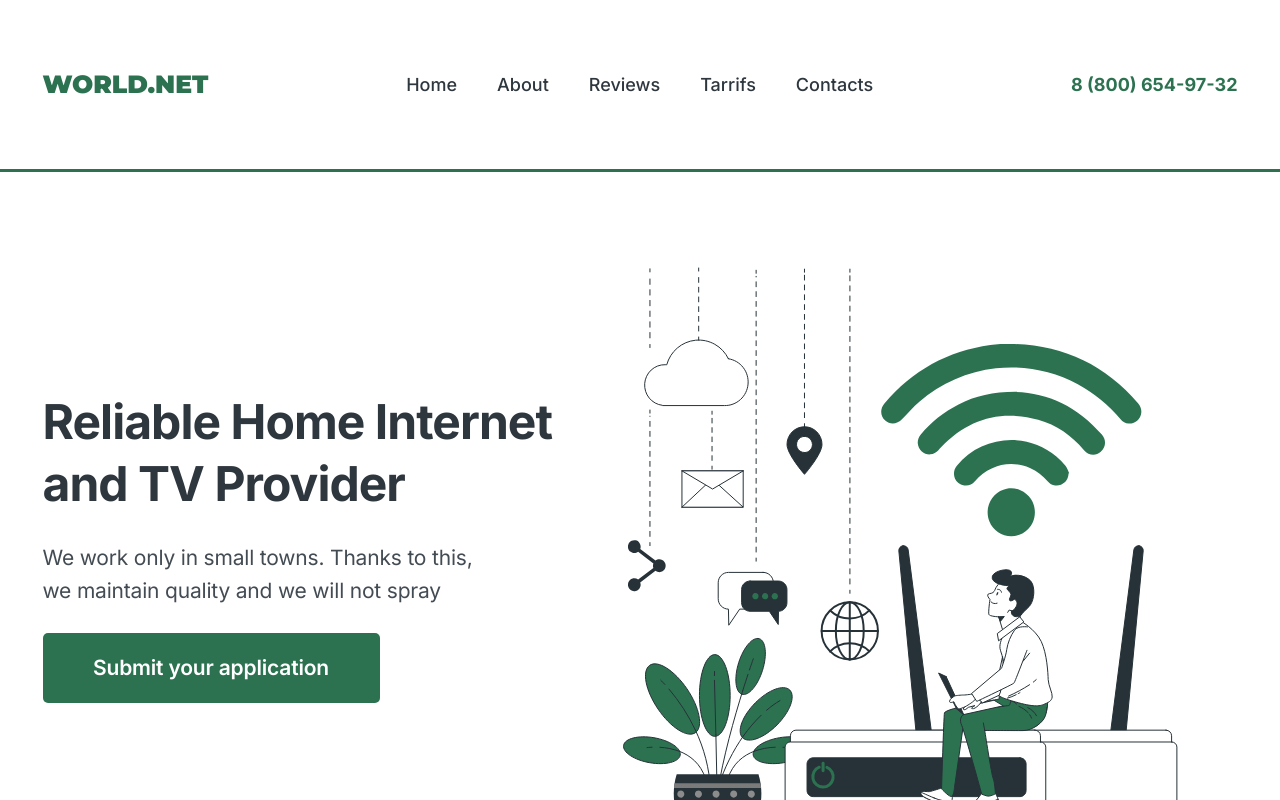
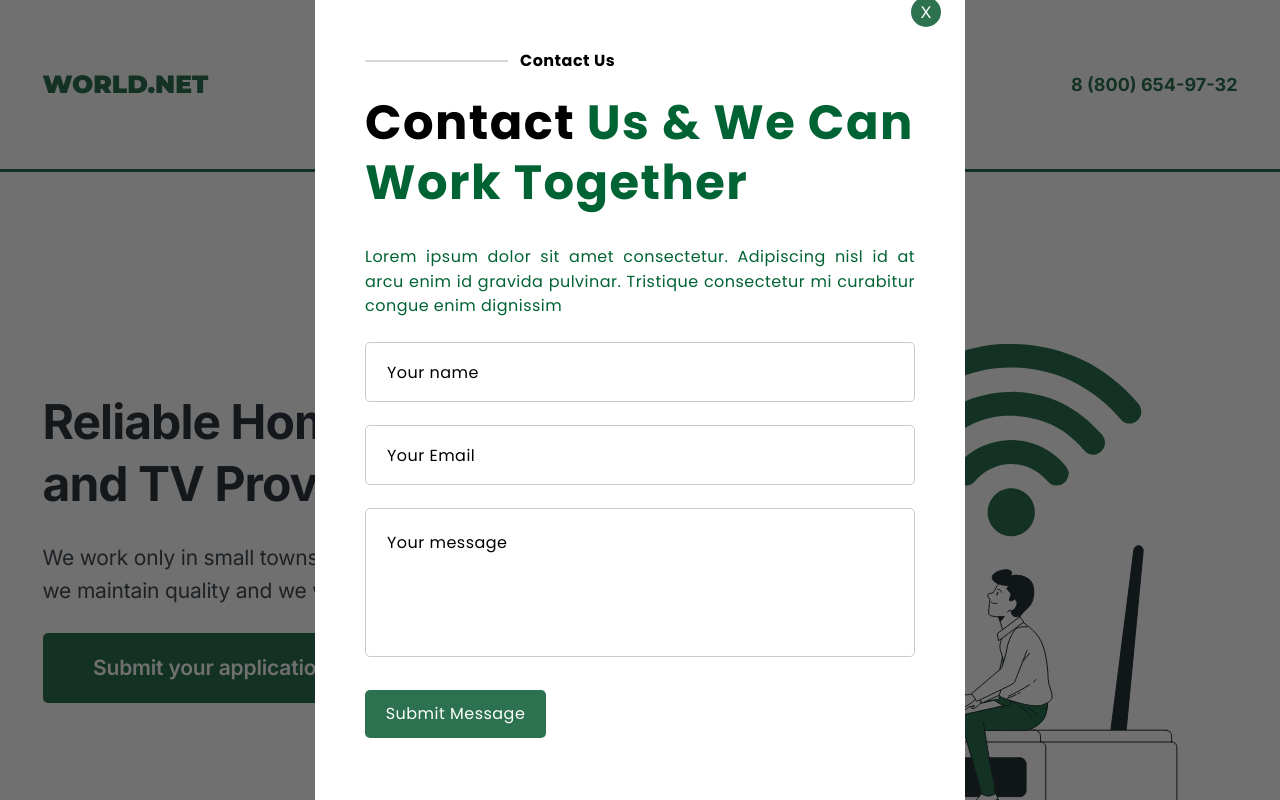
Before and after one commit to AlonaObidenko/team-project, a plain HTML site: page index.html in a window 1280 px wide. Both pictures are taken after a click on the button "Submit your application". Shown: the top 800 px of the page. Drawn offline with nearby package versions, Linux system fonts and the light colour scheme.

Commit message:
end-modal

```diff
--- a/css/styles.css
+++ b/css/styles.css
@@ -124,3 +124,164 @@ img {
       border: none;
       cursor: pointer;
 }
+
+.backdrop {
+  background: rgba(0, 0, 0, 0.56);
+  position: fixed;
+  top: 0;
+  left: 0;
+  width: 100%;
+  height: 100%;
+  /* opacity: 0;
+  visibility: hidden;
+  pointer-events: none; */
+}
+
+.is-hidden {
+  opacity: 0;
+    visibility: hidden;
+    pointer-events: none;
+}
+
+.no-scroll {
+  overflow: hidden;
+}
+/* .backdrop.is-open {
+  opacity: 1;
+  visibility: visible;
+  pointer-events: all;
+} */
+
+.modal {
+  width: 650px;
+    min-height: 854px;
+background-color: #FFFFFF;
+padding: 76px 50px;
+position: absolute;
+top: 50%;
+left: 50%;
+transform: translate(-50%, -50%);
+}
+
+.modal-btn-close {
+  position: absolute;
+  top: 24px;
+  right: 24px;
+  width: 30px;
+  height: 30px;
+  background-color: #2C7250;
+  color: #FFF;
+  border-radius: 50%;
+  border: none;
+  cursor: pointer;
+  display: flex;
+  align-items: center;
+  justify-content: center;
+  padding: 0;
+}
+
+.modal-subtitle {
+  color: #000;
+
+    text-align: justify;
+    font-family: Poppins;
+    font-size: 16px;
+    font-weight: 700;
+    line-height: 1.55;
+
+    letter-spacing: 0.03em;
+    display: flex;
+    gap: 12px;
+    align-items: center;
+    margin-bottom: 19px;
+}
+
+.modal-subtitle::before{
+width: 143px;
+  height: 2px;
+  background: #D8D8D8;
+  content: "";
+  display: block;
+}
+
+.modal-title {
+  color: #006333;
+    font-family: Poppins;
+    font-size: 48px;
+    font-weight: 700;
+    line-height: 1.26;
+    letter-spacing: 0.03em;
+    margin-bottom: 31px;
+}
+
+.mod-tit-part {
+  color: #000;
+}
+
+.mod-text {
+  margin-bottom: 23px;
+  color: #006333;
+
+    text-align: justify;
+    font-family: Poppins;
+    font-size: 16px;
+    font-weight: 400;
+    line-height: 1.55;
+    /* 24.8px */
+    letter-spacing: 0.03em;
+}
+
+.mod-form {}
+
+.user-text {
+  width: 100%;
+    height: 60px;
+    border-radius: 5px;
+      border: 1px solid #CACACA;
+
+      background: transparent;
+      padding-left: 21px;
+      margin-bottom: 23px;
+      display: block;
+      outline: transparent;
+}
+
+.user-text::placeholder {
+  color: #000;
+
+    text-align: justify;
+    font-family: Poppins;
+    font-size: 16px;
+    font-weight: 400;
+    line-height: 1.55;
+    letter-spacing: 0.03em;
+
+}
+
+.user-text:focus {border-color: #006333;
+
+}
+
+.mess-text {
+  width: 100%;
+  height: 149px;
+  padding: 22px 21px;
+  resize: none;
+  margin-bottom: 33px;
+}
+
+.send-form {
+  min-width: 181px;
+    height: 48px;
+    color: #FFF;
+
+      text-align: center;
+      font-family: Poppins;
+        font-size: 16px;
+        font-weight: 400;
+        letter-spacing: 0.03em;
+        border-radius: 5px;
+          background: #2C7250;
+          border: none;
+          cursor: pointer;
+}
--- a/index.html
+++ b/index.html
@@ -59,7 +59,7 @@
             We work only in small towns. Thanks to this, we maintain quality and
             we will not spray
           </p>
-          <button type="button" class="hero-btn">Submit your application</button>
+          <button type="button" class="hero-btn" data-modal-open>Submit your application</button>
         </div>
         <img
           src="./images/hero-img.svg"
@@ -219,5 +219,41 @@
         </ul>
       </section>
     </main>
+
+<div class="backdrop is-hidden" data-modal >
+
+  <div class="modal">
+
+<button type="button" class="modal-btn-close" data-modal-close>
+X
+
+</button>
+
+<p class="modal-subtitle"
+>Contact Us </p>
+<p class="modal-title"><span class="mod-tit-part">Contact</span> Us & We Can Work Together</p>
+
+<p class="mod-text">Lorem ipsum dolor sit amet consectetur. Adipiscing nisl id at arcu enim id gravida pulvinar. Tristique consectetur mi
+curabitur congue enim dignissim</p>
+
+<form class="mod-form">
+<input type="text" class="user-text" required name="user-name" placeholder="Your name"/>
+<input type="email" class="user-text" required name="email" placeholder="Your Email"/>
+<textarea name="message" class="user-text mess-text" placeholder="Your message"></textarea>
+
+<button type="submit" class="send-form">
+  Submit Message
+</button>
+
+</form>
+
+  </div>
+
+
+
+
+</div>
+<script src="./js/modal.js"></script>
+
   </body>
 </html>
--- /dev/null
+++ b/js/modal.js
@@ -0,0 +1,26 @@
+(() => {
+  const refs = {
+    openModalBtn: document.querySelectorAll('[data-modal-open]'),
+    closeModalBtn: document.querySelector('[data-modal-close]'),
+    modal: document.querySelector('[data-modal]'),
+  };
+
+  refs.openModalBtn.forEach((element) => {
+    element.addEventListener('click', toggleModal);
+  });
+  refs.closeModalBtn.addEventListener('click', toggleModal);
+
+  //* Закривання по кліку на бекдроп
+
+  refs.modal.addEventListener('click', removeModal);
+  function removeModal(e) {
+    if (e.target === e.currentTarget) {
+      refs.modal.classList.add('is-hidden');
+    }
+  }
+
+  function toggleModal() {
+    refs.modal.classList.toggle('is-hidden');
+    document.body.classList.toggle('no-scroll');
+  }
+})();
```
